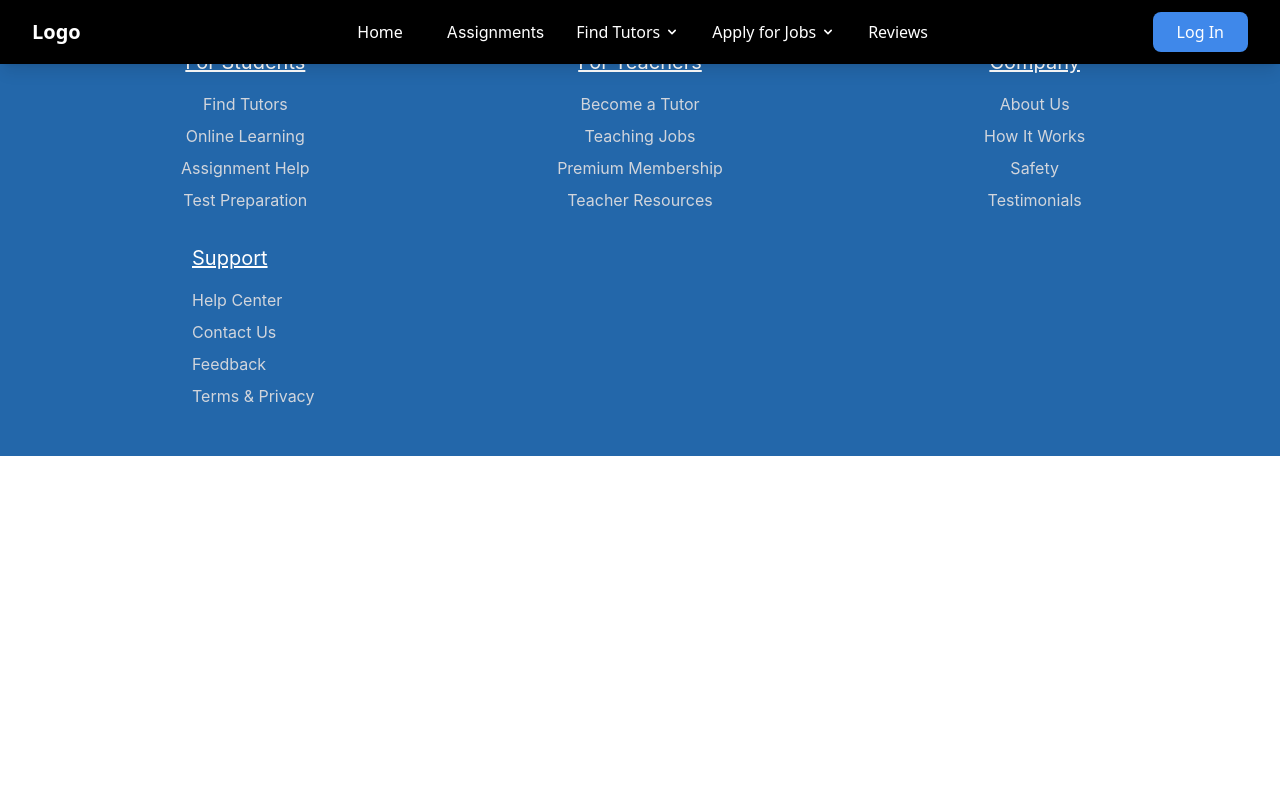
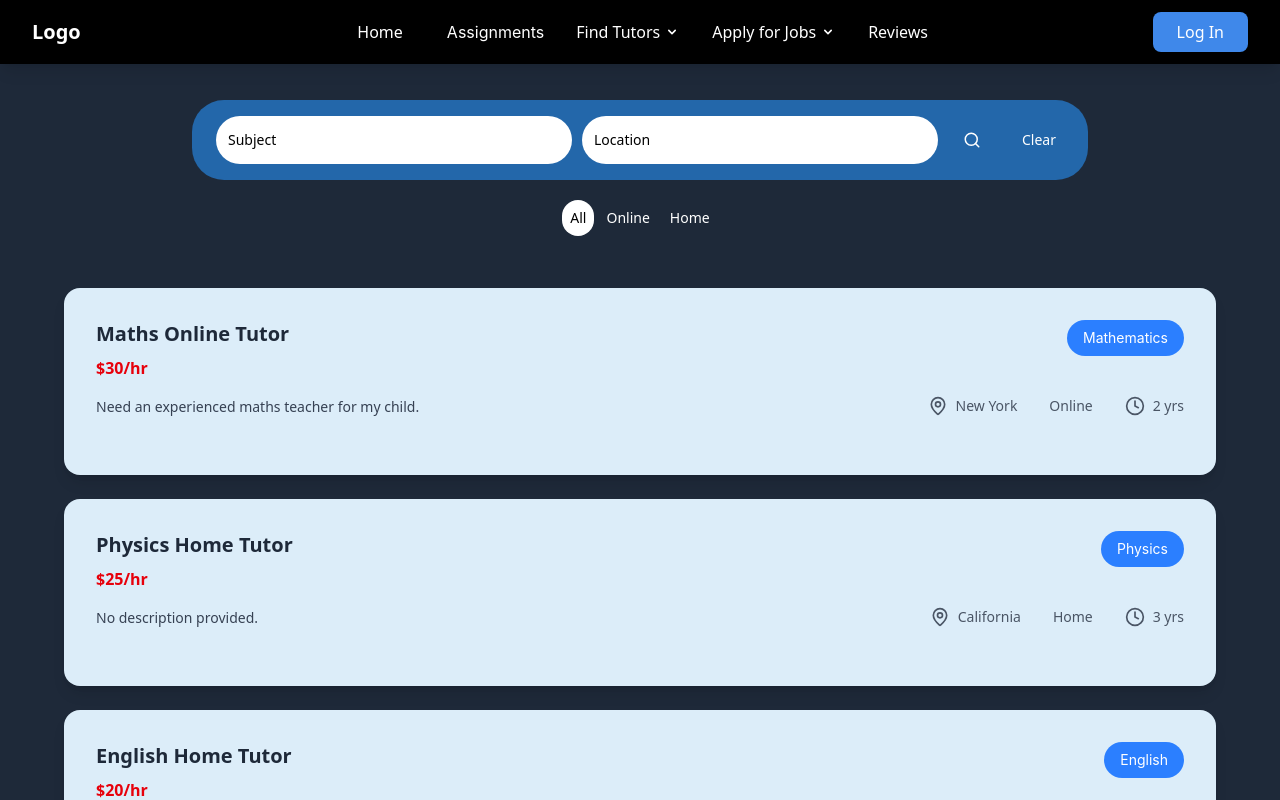
Before and after one commit to KriishChheda/OggnTech, a React (Vite) app: page /alljobs in a window 1280 px wide. Shown: the top 800 px of the page. Built offline with nearby package versions, Linux system fonts and the light colour scheme.

Commit message:
Added page for tutor jobs

```diff
--- a/src/App.jsx
+++ b/src/App.jsx
@@ -1,9 +1,10 @@
 import './App.css'
-import Navbar from './components/navbar'
+import Navbar from './components/Navbar'
 import LandingPage from './components/LandingPage'
 import { BrowserRouter as Router, Routes, Route } from 'react-router-dom'
 import AllTutors from './components/TutorsPage'
 import Footer from './components/Footer'
+import AllJobs from './components/JobsPage'
 
 function App() {
 
@@ -15,6 +16,7 @@ function App() {
         <Routes>
           <Route path="/landingpage" element={<LandingPage/>}/>
           <Route path="/alltutors" element={<AllTutors />}/>
+          <Route path='/alljobs' element={<AllJobs />}/>
         </Routes>
         <Footer />
       </Router>
--- /dev/null
+++ b/src/components/JobCard.jsx
@@ -0,0 +1,50 @@
+import React from 'react';
+import { MapPin, Clock } from 'lucide-react';
+
+const JobCard = ({ job }) => {
+  return (
+    <div className="w-full bg-[#DCEDF9] rounded-2xl p-8 shadow-lg">
+      <div className="flex flex-col h-full">
+
+        {/* Top row: Job title + pay left, subject badge right */}
+        <div className="flex justify-between items-start mb-4">
+          <div className="flex flex-col items-start">
+            <h2 className="text-xl font-semibold text-gray-800">{job.title}</h2>
+            <span className="text-md font-semibold text-red-600 mt-2">{job.pay}</span>
+          </div>
+
+          <span className="bg-blue-500 text-white px-4 py-2 rounded-full text-sm font-medium inter-regular">
+            {job.subject}
+          </span>
+        </div>
+
+
+
+        {/* Description */}
+       {/* Description and Location/Type/Experience on same row */}
+<div className="flex justify-between items-start mb-6 gap-6">
+  <p className="text-gray-700 text-sm text-left leading-relaxed flex-1">
+    {job.description || "No description provided."}
+  </p>
+
+  <div className="flex gap-8 text-sm text-gray-600 whitespace-nowrap">
+    <div className="flex items-center gap-2">
+      <MapPin className="w-5 h-5" />
+      <span>{job.location}</span>
+    </div>
+    <div className="flex items-center gap-2">
+      <span>{job.type}</span>
+    </div>
+    <div className="flex items-center gap-2">
+      <Clock className="w-5 h-5" />
+      <span>{job.experience}</span>
+    </div>
+  </div>
+</div>
+
+      </div>
+    </div>
+  );
+};
+
+export default JobCard;
--- /dev/null
+++ b/src/components/JobsPage.jsx
@@ -0,0 +1,140 @@
+import React, { useState, useEffect } from 'react';
+import { Search } from 'lucide-react';
+import JobCard from './JobCard';
+import { useLocation } from 'react-router-dom';
+
+const SearchFilters = ({ onSubjectChange, onLocationChange, onClear, subjectValue, locationValue, onSearch, onTypeChange, typeValue }) => {
+  return (
+    <div className="flex flex-col">
+      <div className="flex gap-2.5 mb-5 mt-2 bg-[#2367AA] p-4 rounded-4xl">
+        <input
+          type="text"
+          placeholder="Subject"
+          value={subjectValue}
+          onChange={(e) => onSubjectChange(e.target.value)}
+          className="flex-1 px-3 rounded-full ml-2 bg-white text-black placeholder-black border-none outline-none text-sm"
+        />
+        <input
+          type="text"
+          placeholder="Location"
+          value={locationValue}
+          onChange={(e) => onLocationChange(e.target.value)}
+          className="flex-1 px-3 rounded-full bg-white text-black placeholder-black border-none outline-none text-sm"
+        />
+        <button onClick={onSearch} className="w-12 h-12 flex items-center justify-center text-white">
+          <Search size={18} />
+        </button>
+        <button onClick={onClear} className="text-white px-4 py-2 text-sm font-medium">Clear</button>
+      </div>
+
+      {/* Job Type buttons */}
+      <div className="flex justify-center mb-5">
+        <div className="flex gap-1">
+          <button onClick={() => onTypeChange('')} className={`px-2 py-2 rounded-full hover:underline text-sm font-medium ${typeValue === '' ? 'bg-white text-black' : 'text-white'}`}>
+            All
+          </button>
+          <button onClick={() => onTypeChange('Online')} className={`px-2 py-2 rounded-full hover:underline text-sm font-medium ${typeValue === 'Online' ? 'bg-white text-black' : 'text-white'}`}>
+            Online
+          </button>
+          <button onClick={() => onTypeChange('Home')} className={`px-2 py-2 rounded-full hover:underline text-sm font-medium ${typeValue === 'Home' ? 'bg-white text-black' : 'text-white'}`}>
+            Home
+          </button>
+        </div>
+      </div>
+    </div>
+  );
+};
+
+const NoResults = () => (
+  <div className="text-center text-gray-400 mt-10">
+    No jobs found matching your criteria.
+  </div>
+);
+
+const AllJobs = () => {
+  const [subjectInput, setSubjectInput] = useState('');
+  const [locationInput, setLocationInput] = useState('');
+  const [subjectFilter, setSubjectFilter] = useState('');
+  const [locationFilter, setLocationFilter] = useState('');
+  const [typeFilter, setTypeFilter] = useState('');
+  const location = useLocation();
+
+  useEffect(() => {
+    const params = new URLSearchParams(location.search);
+    const type = params.get('type');
+    if (type && type !== 'All') {
+      setTypeFilter(type);
+    } else {
+      setTypeFilter('');
+    }
+  }, [location.search]);
+
+  // Sample job data
+  const jobs = [
+    { id: 1, title: "Maths Online Tutor", subject: "Mathematics", location: "New York", type: "Online", pay: "$30/hr", experience: "2 yrs", description: "Need an experienced maths teacher for my child." },
+    { id: 2, title: "Physics Home Tutor", subject: "Physics", location: "California", type: "Home", pay: "$25/hr", experience: "3 yrs" },
+    { id: 3, title: "English Home Tutor", subject: "English", location: "Texas", type: "Home", pay: "$20/hr", experience: "1 yr" },
+    { id: 4, title: "Science Online Tutor", subject: "Science", location: "Florida", type: "Online", pay: "$28/hr", experience: "4 yrs" },
+  ];
+
+  const filteredJobs = jobs.filter(job => {
+    const matchesSubject = !subjectFilter || job.subject.toLowerCase().includes(subjectFilter.toLowerCase());
+    const matchesLocation = !locationFilter || job.location.toLowerCase().includes(locationFilter.toLowerCase());
+    const matchesType = !typeFilter || job.type === typeFilter;
+    return matchesSubject && matchesLocation && matchesType;
+  });
+
+  const handleSearch = () => {
+    setSubjectFilter(subjectInput);
+    setLocationFilter(locationInput);
+  };
+
+  const handleClearFilters = () => {
+    setSubjectInput('');
+    setLocationInput('');
+    setSubjectFilter('');
+    setLocationFilter('');
+    setTypeFilter('');
+  };
+
+  return (
+    <div className="min-h-screen bg-gray-800 text-white px-8 py-6">
+      <div className="text-center mb-10">
+        <h1 className="text-3xl font-medium mb-8">All Tutor Jobs</h1>
+
+        <div className="flex justify-center mb-8">
+          <div className="max-w-4xl w-full">
+            <SearchFilters
+              subjectValue={subjectInput}
+              locationValue={locationInput}
+              onSubjectChange={setSubjectInput}
+              onLocationChange={setLocationInput}
+              onClear={handleClearFilters}
+              onSearch={handleSearch}
+              onTypeChange={setTypeFilter}
+              typeValue={typeFilter}
+            />
+          </div>
+        </div>
+
+        {/* Job cards */}
+        <div className="flex justify-center">
+          <div className="max-w-6xl w-full">
+            {filteredJobs.length === 0 ? (
+              <NoResults />
+            ) : (
+             <div className='space-y-6'>
+  {filteredJobs.map(job => (
+    <JobCard key={job.id} job={job} />
+  ))}
+</div>
+
+            )}
+          </div>
+        </div>
+      </div>
+    </div>
+  );
+};
+
+export default AllJobs;
--- a/src/components/Navbar.jsx
+++ b/src/components/Navbar.jsx
@@ -32,9 +32,9 @@ const Navbar = () => {
                 {/* Dropdown stays visible when hovering over dropdown itself */}
                 <div className="absolute left-0 mt-2 w-48 bg-white text-black rounded-lg shadow-lg opacity-0 invisible group-hover:opacity-100 group-hover:visible transition-all duration-300 z-50 pointer-events-auto">
                     <a href="#" className="inter-regular block px-4 py-2 hover:bg-gray-200">Request a Tutor</a>
-                    <a href="#" className="inter-regular block px-4 py-2 hover:bg-gray-200">Home Tutor</a>
-                    <a href="#" className="inter-regular block px-4 py-2 hover:bg-gray-200">Online Tutor</a>
-                    <Link to="/alltutors" className="inter-regular block px-4 py-2 hover:bg-gray-200 hover:underline">All Tutors</Link>
+                    <Link to='/alltutors?mode=Home' className="inter-regular block px-4 py-2 hover:bg-gray-200">Home Tutor</Link>
+                    <Link to="/alltutors?mode=Online" className='inter-regular block px-4 py-2 hover:bg-gray-200'>Online Tutor</Link>
+                    <Link to="/alltutors?mode=All" className="inter-regular block px-4 py-2 hover:bg-gray-200 hover:underline">All Tutors</Link>
                 </div>
                </div>
 
@@ -46,9 +46,10 @@ const Navbar = () => {
                   </svg>
                 </button>
                 <div className="absolute left-0 mt-2 w-48 bg-white text-black rounded-lg shadow-lg opacity-0 invisible group-hover:opacity-100 group-hover:visible transition-all duration-300 z-50 pointer-events-auto">
-                  <a href="#" className="inter-regular block px-4 py-2 hover:bg-gray-200">All Tutor Jobs</a>
-                  <a href="#" className="inter-regular block px-4 py-2 hover:bg-gray-200">Online Tutor Jobs</a>
-                  <a href="#" className="inter-regularblock px-4 py-2 hover:bg-gray-200">Home Tutor Jobs</a>
+                  <Link to="/alljobs?type=All" className="inter-regular block px-4 py-2 hover:bg-gray-200">All Tutor Jobs</Link>
+<Link to="/alljobs?type=Online" className="inter-regular block px-4 py-2 hover:bg-gray-200">Online Tutor Jobs</Link>
+<Link to="/alljobs?type=Home" className="inter-regular block px-4 py-2 hover:bg-gray-200">Home Tutor Jobs</Link>
+
                 </div>
               </div>
 
@@ -81,9 +82,9 @@ const Navbar = () => {
             <Link to="/landingpage" className="block px-3 py-2 text-white hover:text-blue-400">Home</Link>
             <a href="#" className="block px-3 py-2 text-white hover:text-blue-400">Assignments</a>
             <a href="#" className="block px-3 py-2 text-white hover:text-blue-400">Request a Tutor</a>
-            <a href="#" className="block px-3 py-2 text-white hover:text-blue-400">Home Tutor</a>
-            <a href="#" className="block px-3 py-2 text-white hover:text-blue-400">Online Tutor</a>
-            <Link to="/alltutors" className="block px-3 py-2 text-white hover:text-blue-400">All Tutors</Link>
+            <Link to='/alltutors?mode=Home' className="block px-3 py-2 text-white hover:text-blue-400">Home Tutor</Link>
+             <Link to="/alltutors?mode=Online" className='block px-3 py-2 text-white hover:text-blue-400'>Online Tutor</Link>
+            <Link to="/alltutors?mode=All" className="block px-3 py-2 text-white hover:text-blue-400">All Tutors</Link>
             <a href="#" className="block px-3 py-2 text-white hover:text-blue-400">All Tutor Jobs</a>
             <a href="#" className="block px-3 py-2 text-white hover:text-blue-400">Online Tutor Jobs</a>
             <a href="#" className="block px-3 py-2 text-white hover:text-blue-400">Home Tutor Jobs</a>
--- a/src/components/TutorsPage.jsx
+++ b/src/components/TutorsPage.jsx
@@ -1,10 +1,10 @@
-import React, { useState, useMemo } from 'react';
+import React, { useState, useEffect } from 'react';
 import { Search } from 'lucide-react';
+import { useLocation } from 'react-router-dom';
 import TutorCard from './TutorCard';
 
-
-//filtering based on subject and location
-const SearchFilters = ({ onSubjectChange, onLocationChange, onClear, subjectValue, locationValue, onSearch, onAvailabilityChange,availabilityValue }) => {
+// Filter component
+const SearchFilters = ({ onSubjectChange, onLocationChange, onClear, subjectValue, locationValue, onSearch, onAvailabilityChange, availabilityValue }) => {
   return (
     <div className="flex flex-col">
       <div className='flex gap-2.5 mb-5 mt-2 bg-[#2367AA] p-4 rounded-4xl'>
@@ -22,61 +22,56 @@ const SearchFilters = ({ onSubjectChange, onLocationChange, onClear, subjectValu
           onChange={(e) => onLocationChange(e.target.value)}
           className="flex-1 px-3 rounded-full bg-white text-black placeholder-black border-none outline-none text-sm"
         />
-      <button
-        onClick={onSearch}
-        className="w-12 h-12 flex items-center justify-center text-white"
-      >
+        <button onClick={onSearch} className="w-12 h-12 flex items-center justify-center text-white">
           <Search size={18} />
         </button>
-      <button
-        onClick={onClear}
-        className="text-white px-4 py-2 text-sm font-medium"
-      >
-        Clear
-      </button>
+        <button onClick={onClear} className="text-white px-4 py-2 text-sm font-medium">Clear</button>
       </div>
-       {/* Availability buttons */}
+
       <div className="flex justify-center mb-5">
         <div className='flex gap-1'>
+          {['', 'Online', 'Home'].map(mode => (
             <button
-          onClick={() => onAvailabilityChange('')}
-          className={`px-2 py-2 rounded-full hover:underline text-sm font-medium ${availabilityValue === '' ? 'bg-white text-black' : 'text-white '}`}
+              key={mode}
+              onClick={() => onAvailabilityChange(mode)}
+              className={`px-2 py-2 rounded-full hover:underline text-sm font-medium ${availabilityValue === mode ? 'bg-white text-black' : 'text-white'}`}
             >
-          All
+              {mode || 'All'}
             </button>
-        <button
-          onClick={() => onAvailabilityChange('Online')}
-          className={`px-2 py-2 rounded-full hover:underline text-sm font-medium ${availabilityValue === 'Online' ? 'bg-white text-black' : 'text-white '}`}
-        >
-          Online
-        </button>
-        <button
-          onClick={() => onAvailabilityChange('Home')}
-          className={`px-2 py-2 rounded-full hover:underline text-sm font-medium ${availabilityValue === 'Home' ? 'bg-white text-black' : 'text-white'}`}
-        >
-          Home
-        </button>
+          ))}
         </div>
       </div>
     </div>
   );
 };
 
-//message if no tutor found
+// No results message
 const NoResults = () => (
   <div className="text-center text-gray-400 mt-10">
     No tutors found matching your criteria.
   </div>
 );
 
+// Main Tutors page component
 const AllTutors = () => {
+  const location = useLocation();
+
   const [subjectInput, setSubjectInput] = useState('');
   const [locationInput, setLocationInput] = useState('');
   const [subjectFilter, setSubjectFilter] = useState('');
   const [locationFilter, setLocationFilter] = useState('');
-  const [availabilityFilter, setAvailabilityFilter]=useState('');
+  const [availabilityFilter, setAvailabilityFilter] = useState('');
 
-  //sample tutor data
+  // Load availability from query params on page load
+ useEffect(() => {
+  const params = new URLSearchParams(location.search);
+  const mode = params.get('mode');
+  if (mode && mode !== 'All') {
+    setAvailabilityFilter(mode);
+  } else {
+    setAvailabilityFilter('');
+  }
+}, [location.search]);
  const tutors = [
     {
       id: 1,
@@ -130,16 +125,11 @@ const AllTutors = () => {
     }
   ];
 
-  //function to display filtered tutors
+  // Filter tutors by selected filters
   const filteredTutors = tutors.filter(tutor => {
-  const matchesSubject = !subjectFilter ||
-    tutor.subjects.some(subject =>
-      subject.toLowerCase().includes(subjectFilter.toLowerCase())
-    );
-  const matchesLocation = !locationFilter ||
-    tutor.location.toLowerCase().includes(locationFilter.toLowerCase());
-  const matchesAvailability = !availabilityFilter ||
-    tutor.mode === availabilityFilter;
+    const matchesSubject = !subjectFilter || tutor.subjects.some(subject => subject.toLowerCase().includes(subjectFilter.toLowerCase()));
+    const matchesLocation = !locationFilter || tutor.location.toLowerCase().includes(locationFilter.toLowerCase());
+    const matchesAvailability = !availabilityFilter || tutor.mode === availabilityFilter;
     return matchesSubject && matchesLocation && matchesAvailability;
   });
 
@@ -155,7 +145,6 @@ const AllTutors = () => {
     setLocationFilter('');
     setAvailabilityFilter('');
   };
-
 
   return (
     <div className="min-h-screen bg-gray-800 text-white px-8 py-6">
@@ -178,7 +167,6 @@ const AllTutors = () => {
             </div>
           </div>
 
-          {/*Tutor cards and info */}
           <div className="flex justify-center">
             <div className="max-w-6xl w-full">
               {filteredTutors.length === 0 ? (
@@ -192,11 +180,11 @@ const AllTutors = () => {
               )}
             </div>
           </div>
+
         </div>
       </div>
     </div>
   );
 };
 
-
 export default AllTutors;
```
Lines whose indentation alone changed are shown as unchanged.
